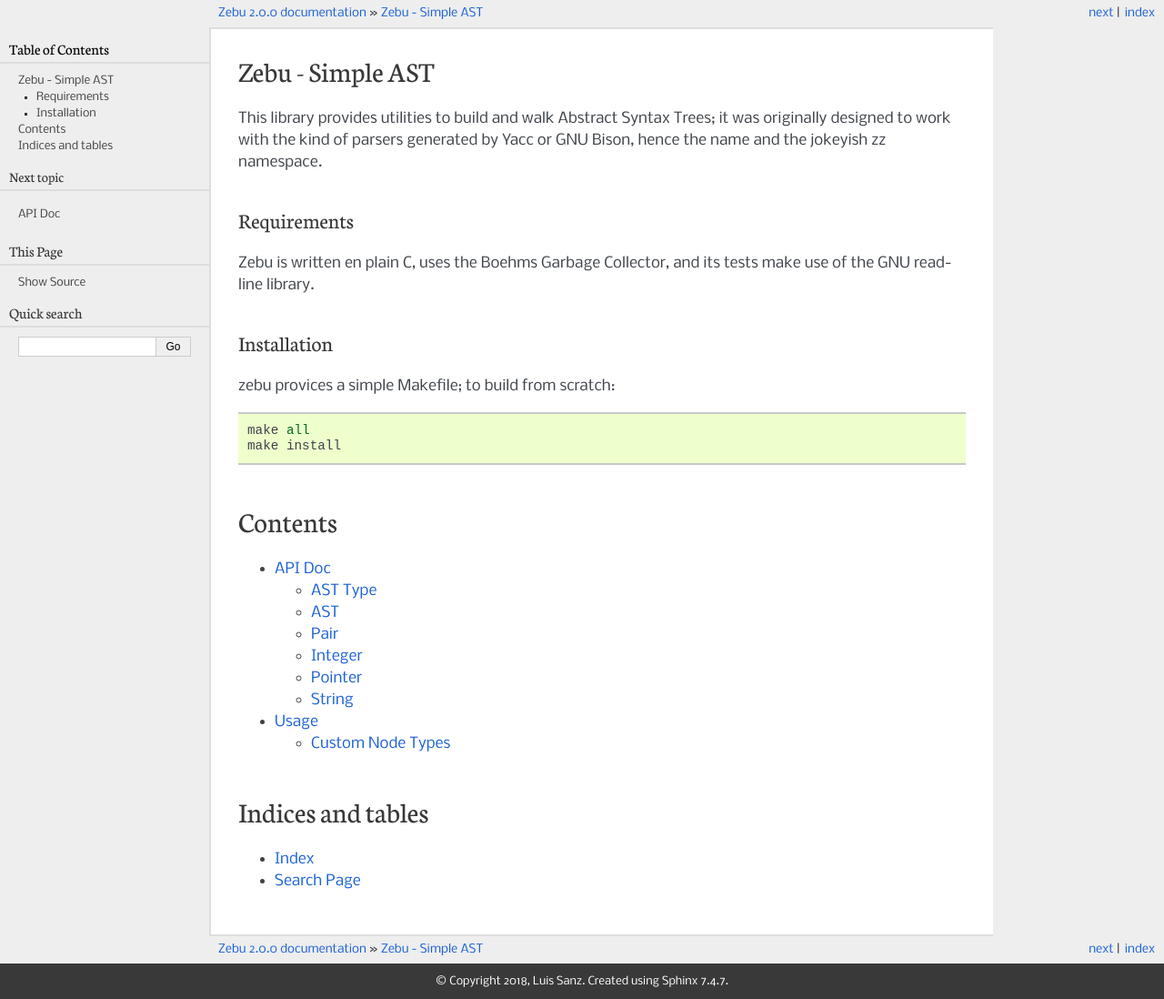
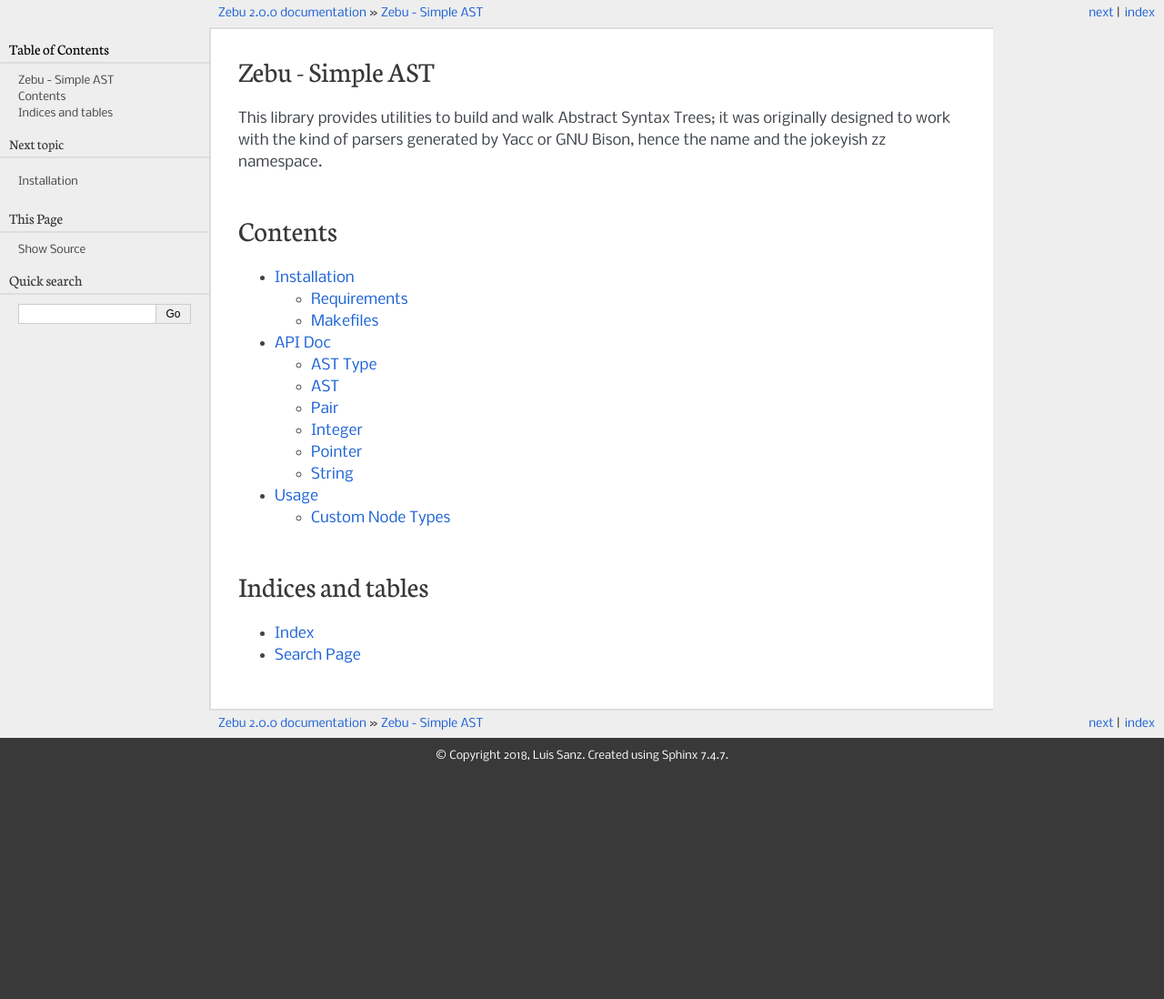
Before and after one commit to quirkyquixote/zebu2, a Sphinx documentation site: the page built from doc/index.rst, in a window 1280 px wide. Shown: the whole page at 91% size. Built offline with Sphinx 7.4.7, drawn with Linux system fonts in a browser that asks for light colours; after the commit the page ends 900 px from its top, so only the background shows below that.

Commit message:
Move installation instructions to install.rst

```diff
--- a/doc/index.rst
+++ b/doc/index.rst
@@ -10,27 +10,13 @@
 originally designed to work with the kind of parsers generated by Yacc or GNU
 Bison, hence the name and the jokeyish zz namespace.
 
-Requirements
-------------
-
-Zebu is written en plain C, uses the Boehms Garbage Collector, and its tests
-make use of the GNU readline library.
-
-Installation
-------------
-
-zebu provices a simple Makefile; to build from scratch::
-
-    make all
-    make install
-
-
 Contents
 ========
 
 .. toctree::
    :maxdepth: 2
 
+   install
    apidoc
    usage
 
```
Also changed, not shown: doc/install.rst (added, +34 -0 lines).
